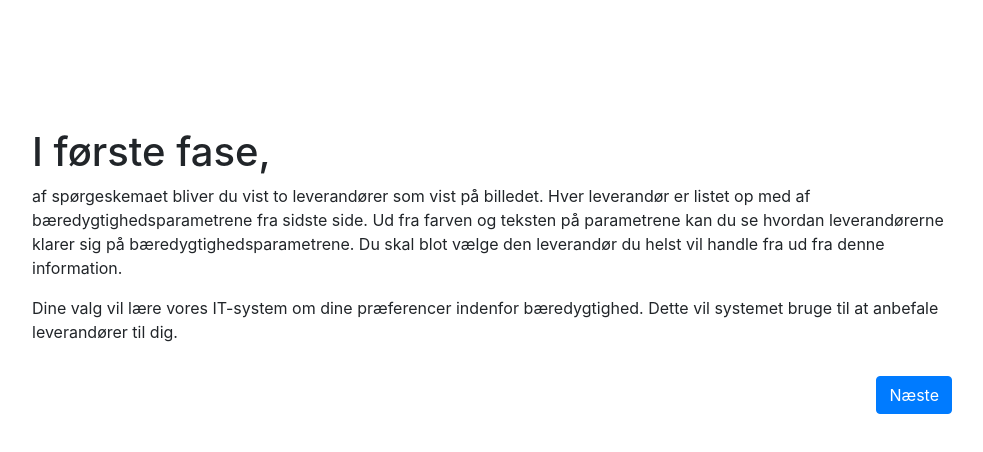
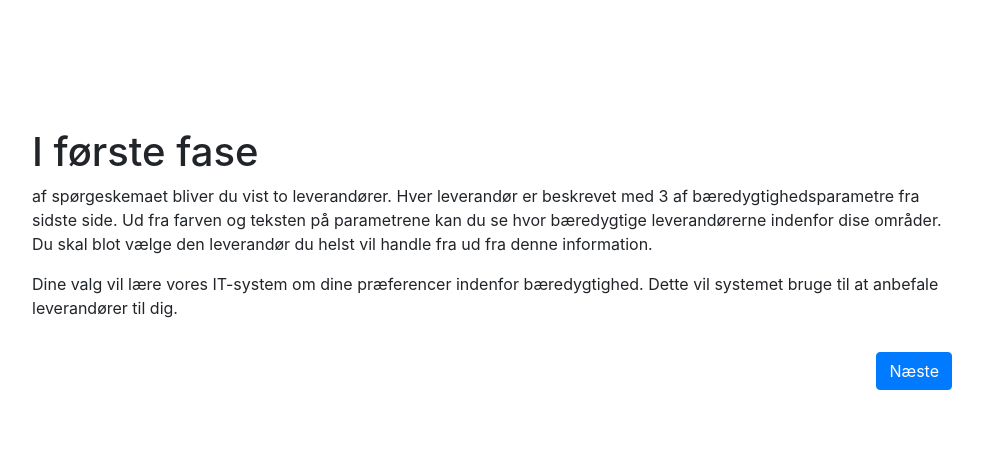
Before and after one commit to Vanluren/survey-imprecise, a React (Create React App) app: page /phase/1 in a window 1280 px wide. Shown: the top 452 px of the page, without its empty margins (148-1131 px from the left). Built offline with nearby package versions, Linux system fonts and the light colour scheme; no server answers.

Commit message:
Altered tekst

```diff
--- a/src/TextPages/PhaseOne.js
+++ b/src/TextPages/PhaseOne.js
@@ -4,12 +4,12 @@ import TextPage from "./TextPage.container";
 const PhaseOne = () => {
   return (
     <TextPage linkTo="/questions">
-      <h1>I første fase,</h1>
+      <h1>I første fase</h1>
       <p>
-        af spørgeskemaet bliver du vist to leverandører som vist på billedet.
-        Hver leverandør er listet op med af bæredygtighedsparametrene fra sidste
-        side. Ud fra farven og teksten på parametrene kan du se hvordan
-        leverandørerne klarer sig på bæredygtighedsparametrene. Du skal blot
+        af spørgeskemaet bliver du vist to leverandører.
+        Hver leverandør er beskrevet med 3 af bæredygtighedsparametre fra sidste
+        side. Ud fra farven og teksten på parametrene kan du se hvor bæredygtige
+        leverandørerne indenfor dise områder. Du skal blot
         vælge den leverandør du helst vil handle fra ud fra denne information.
       </p>
       <p>
```
